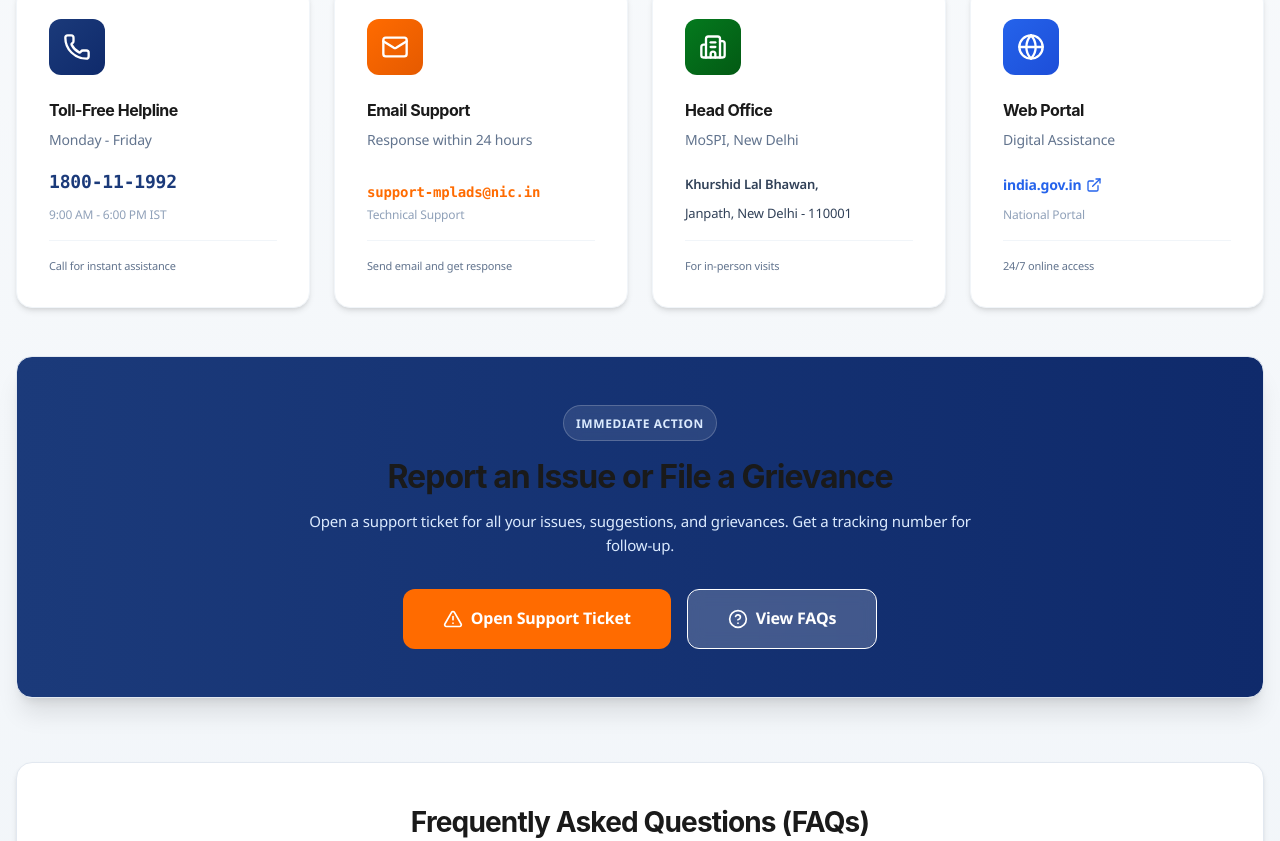
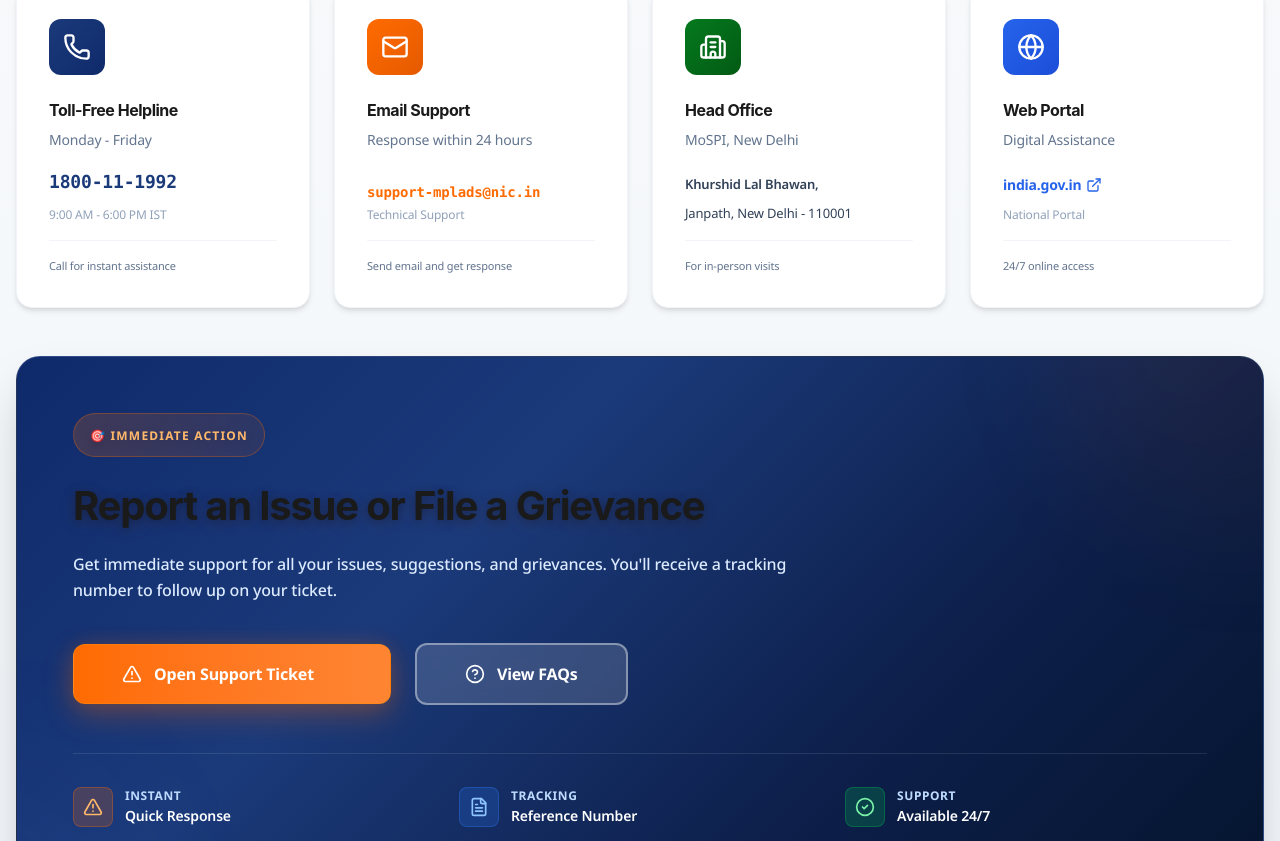
Before and after one commit to codeWithkrish123/MPLADS, a React (Vite) app: page / in a window 1280 px wide. Shown: the part 3499-4340 px from the top of the page. Built offline with nearby package versions, Linux system fonts and the light colour scheme; a web font is replaced by a local one.

Commit message:
Redesign: Premium contact/grievance section with enhanced styling and gradients

```diff
--- a/src/views/LandingPage.tsx
+++ b/src/views/LandingPage.tsx
@@ -1113,39 +1113,112 @@ export const LandingPage: React.FC<LandingPageProps> = ({
             </div>
           </div>
 
-          {/* Support Ticket CTA Section */}
-          <div className="bg-gradient-to-r from-[#1B3A7A] to-[#0F2A6B] rounded-2xl p-12 text-white text-center border border-slate-200 shadow-xl">
-            <div className="inline-block mb-4 px-3 py-1 bg-white/10 backdrop-blur-sm border border-white/20 rounded-full">
-              <span className="text-[12px] font-bold uppercase tracking-wider text-blue-100">
-                {isHindi ? "तत्काल कार्रवाई" : "IMMEDIATE ACTION"}
+          {/* Support Ticket CTA Section - Premium Redesign */}
+          <div className="relative overflow-hidden rounded-3xl p-14 text-white shadow-2xl" style={{
+            background: `
+              linear-gradient(135deg, #0F2A6B 0%, #1B3A7A 35%, #0D1F4A 70%, #05152F 100%),
+              radial-gradient(ellipse at 20% 50%, rgba(255, 107, 0, 0.08) 0%, transparent 50%),
+              radial-gradient(ellipse at 80% 80%, rgba(59, 130, 246, 0.08) 0%, transparent 50%)
+            `,
+            backdropFilter: "blur(10px)",
+            border: "1.5px solid rgba(255, 255, 255, 0.1)",
+          }}>
+
+            {/* Decorative background elements */}
+            <div className="absolute top-0 right-0 w-96 h-96 bg-gradient-to-br from-[#FF6B00]/10 to-transparent rounded-full blur-3xl -mr-48 -mt-48 pointer-events-none" />
+            <div className="absolute bottom-0 left-0 w-72 h-72 bg-gradient-to-tr from-blue-500/10 to-transparent rounded-full blur-3xl -ml-36 -mb-36 pointer-events-none" />
+
+            {/* Content */}
+            <div className="relative z-10">
+              {/* Badge */}
+              <div className="inline-block mb-6 px-4 py-2 bg-gradient-to-r from-[#FF6B00]/20 to-orange-500/10 backdrop-blur-md border border-[#FF6B00]/30 rounded-full">
+                <span className="text-[12px] font-bold uppercase tracking-widest text-orange-300 drop-shadow-lg">
+                  {isHindi ? "🎯 तत्काल सहायता" : "🎯 IMMEDIATE ACTION"}
                 </span>
               </div>
-            <h3 className="text-[28px] md:text-[32px] font-black mb-3 leading-tight">
+
+              {/* Heading */}
+              <h3 className="text-[32px] md:text-[40px] font-black mb-5 leading-tight max-w-2xl" style={{
+                textShadow: "0 2px 10px rgba(0, 0, 0, 0.3), 0 4px 20px rgba(255, 107, 0, 0.1)",
+              }}>
                 {isHindi ? "समस्या की रिपोर्ट करें या शिकायत दर्ज करें" : "Report an Issue or File a Grievance"}
               </h3>
-            <p className="text-blue-100 text-[15px] mb-8 max-w-2xl mx-auto">
-              {isHindi
-                ? "अपने सभी समस्याओं, सुझावों और शिकायतों के लिए सहायता टिकट खोलें। आप ट्रैकिंग नंबर प्राप्त करेंगे।"
-                : "Open a support ticket for all your issues, suggestions, and grievances. Get a tracking number for follow-up."}
-            </p>
-            <div className="flex flex-col sm:flex-row gap-4 justify-center">
+
+              {/* Description */}
+              <p className="text-blue-100 text-[16px] mb-10 max-w-3xl leading-relaxed font-medium">
+                {isHindi
+                  ? "अपने सभी समस्याओं, सुझावों और शिकायतों के लिए तत्काल समर्थन प्राप्त करें। आपको ट्रैकिंग नंबर दिया जाएगा ताकि आप अपने टिकट को ट्रैक कर सकें।"
+                  : "Get immediate support for all your issues, suggestions, and grievances. You'll receive a tracking number to follow up on your ticket."}
+              </p>
+
+              {/* CTA Buttons */}
+              <div className="flex flex-col sm:flex-row gap-6 items-center">
                 <button
                   onClick={() => {
                     const contactPageLink = "/contact";
                     window.location.href = contactPageLink;
                   }}
-                className="px-10 py-4 bg-[#FF6B00] hover:bg-[#E55A00] text-white font-bold rounded-xl transition-all duration-300 hover:shadow-lg hover:-translate-y-0.5 flex items-center justify-center gap-2"
-              >
-                <AlertTriangle className="w-5 h-5" />
-                {isHindi ? "सहायता टिकट खोलें" : "Open Support Ticket"}
+                  className="group px-12 py-4 bg-gradient-to-r from-[#FF6B00] to-[#FF8533] hover:from-[#FF7A1A] hover:to-[#FFA055] text-white font-bold text-[16px] rounded-xl transition-all duration-300 hover:shadow-2xl hover:-translate-y-1 flex items-center justify-center gap-3 border border-orange-400/50"
+                  style={{
+                    boxShadow: "0 10px 30px rgba(255, 107, 0, 0.3), 0 0 20px rgba(255, 107, 0, 0.1)",
+                  }}
+                >
+                  <AlertTriangle className="w-5 h-5 group-hover:scale-110 transition-transform" />
+                  <span>{isHindi ? "सहायता टिकट खोलें" : "Open Support Ticket"}</span>
+                  <ArrowRight className="w-4 h-4 opacity-0 group-hover:opacity-100 group-hover:translate-x-1 transition-all" />
                 </button>
+
                 <button
                   onClick={() => document.getElementById('faq')?.scrollIntoView({ behavior: 'smooth' })}
-                className="px-10 py-4 bg-white/20 hover:bg-white/30 border border-white text-white font-bold rounded-xl transition-all duration-300 hover:shadow-lg hover:-translate-y-0.5 backdrop-blur-sm flex items-center justify-center gap-2"
-              >
-                <HelpCircle className="w-5 h-5" />
-                {isHindi ? "FAQ देखें" : "View FAQs"}
+                  className="group px-12 py-4 bg-white/15 hover:bg-white/25 border-2 border-white/40 hover:border-white/60 text-white font-bold text-[16px] rounded-xl transition-all duration-300 hover:shadow-lg hover:-translate-y-1 backdrop-blur-sm flex items-center justify-center gap-3"
+                >
+                  <HelpCircle className="w-5 h-5 group-hover:scale-110 transition-transform" />
+                  <span>{isHindi ? "FAQ देखें" : "View FAQs"}</span>
                 </button>
+              </div>
+
+              {/* Info badges */}
+              <div className="mt-12 pt-8 border-t border-white/10 grid grid-cols-1 md:grid-cols-3 gap-6">
+                <div className="flex items-center gap-3">
+                  <div className="w-10 h-10 rounded-lg bg-orange-500/20 flex items-center justify-center border border-orange-500/30">
+                    <AlertTriangle className="w-5 h-5 text-orange-300" />
+                  </div>
+                  <div>
+                    <p className="text-[12px] text-blue-200 uppercase font-bold tracking-wider">
+                      {isHindi ? "तत्काल" : "Instant"}
+                    </p>
+                    <p className="text-[14px] text-white font-semibold">
+                      {isHindi ? "त्वरित प्रतिक्रिया" : "Quick Response"}
+                    </p>
+                  </div>
+                </div>
+                <div className="flex items-center gap-3">
+                  <div className="w-10 h-10 rounded-lg bg-blue-500/20 flex items-center justify-center border border-blue-500/30">
+                    <FileText className="w-5 h-5 text-blue-300" />
+                  </div>
+                  <div>
+                    <p className="text-[12px] text-blue-200 uppercase font-bold tracking-wider">
+                      {isHindi ? "ट्रैकिंग" : "Tracking"}
+                    </p>
+                    <p className="text-[14px] text-white font-semibold">
+                      {isHindi ? "संदर्भ संख्या" : "Reference Number"}
+                    </p>
+                  </div>
+                </div>
+                <div className="flex items-center gap-3">
+                  <div className="w-10 h-10 rounded-lg bg-green-500/20 flex items-center justify-center border border-green-500/30">
+                    <CheckCircle2 className="w-5 h-5 text-green-300" />
+                  </div>
+                  <div>
+                    <p className="text-[12px] text-blue-200 uppercase font-bold tracking-wider">
+                      {isHindi ? "सहायता" : "Support"}
+                    </p>
+                    <p className="text-[14px] text-white font-semibold">
+                      {isHindi ? "24/7 उपलब्ध" : "Available 24/7"}
+                    </p>
+                  </div>
+                </div>
+              </div>
             </div>
           </div>
 
```
Lines whose indentation alone changed are shown as unchanged.
